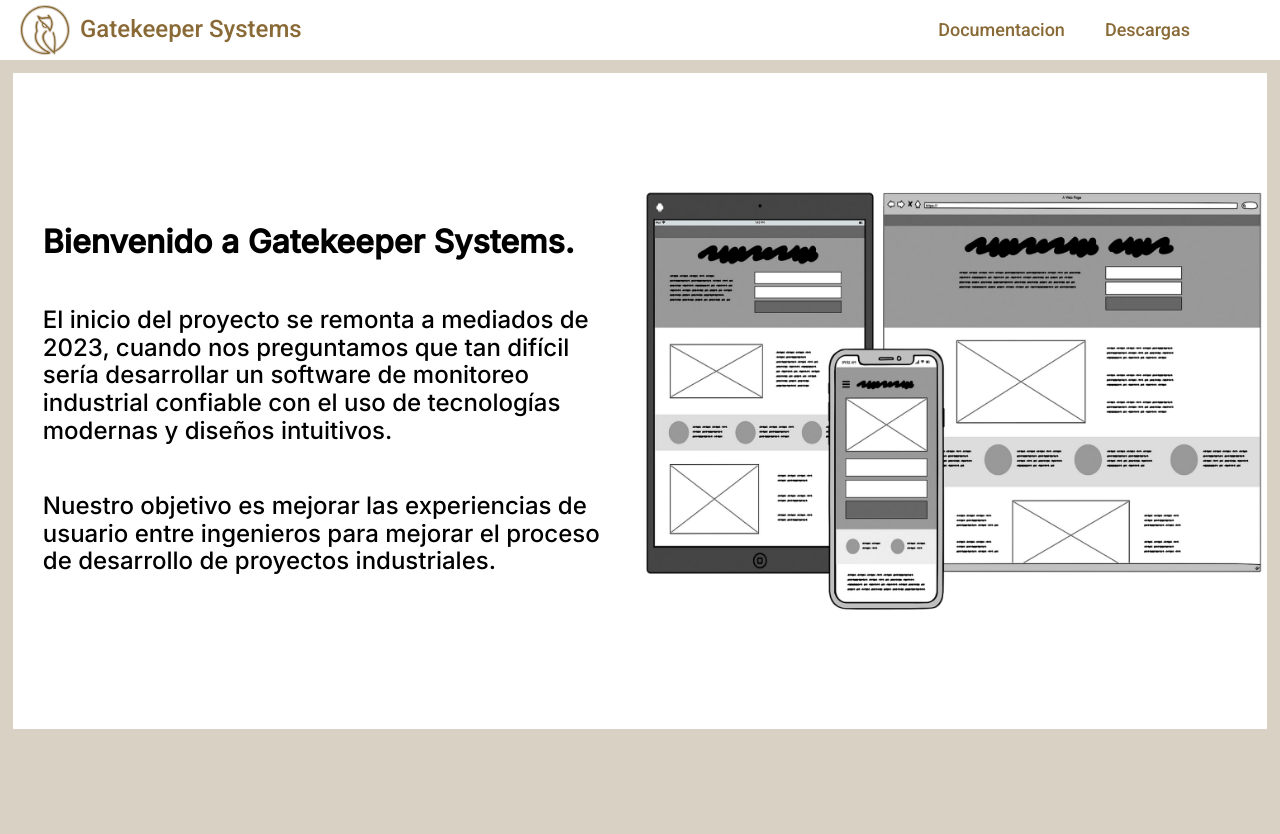
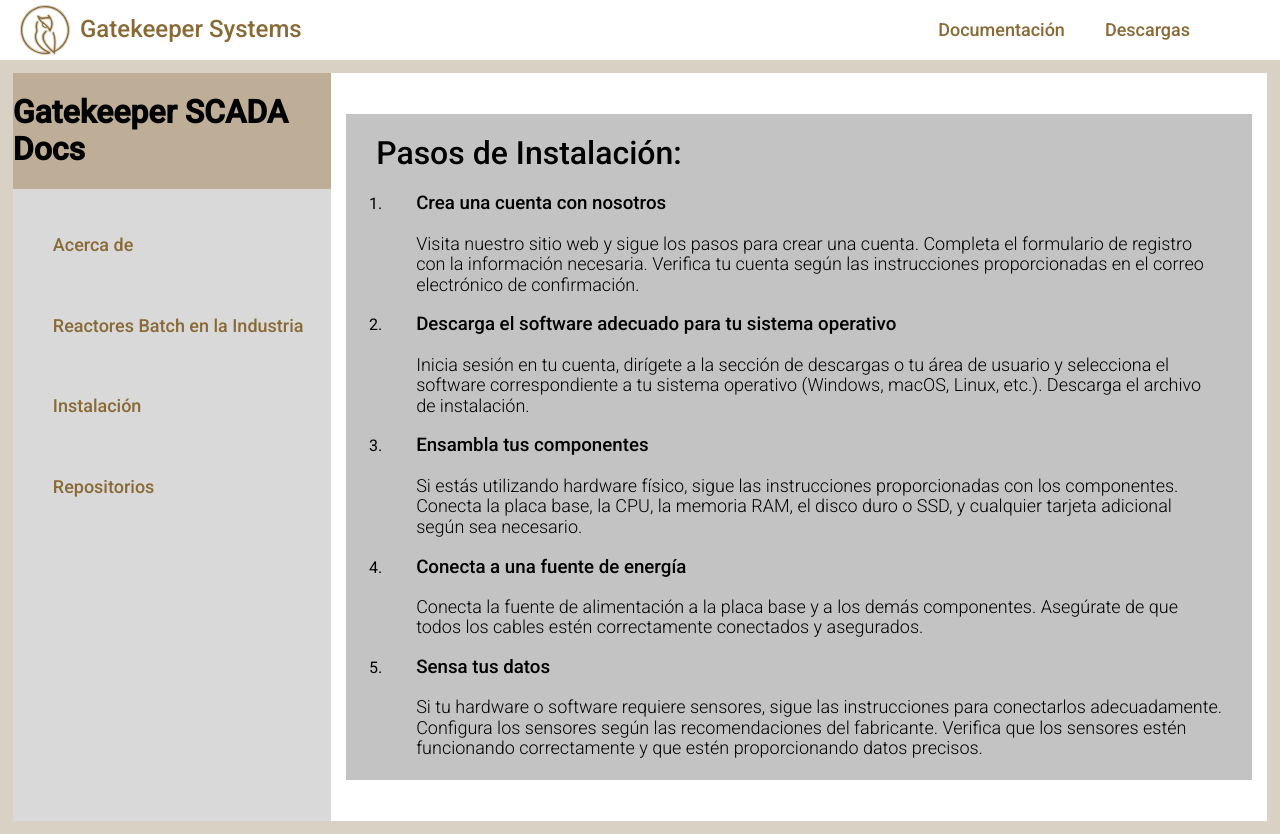
Before and after one commit to HiramZednem/gatekeeperscada-frontend, an Angular app: page /docs/Installation in a window 1280 px wide. Before the commit this address led to /. Before the commit the page ends 800 px from the top, so only its background shows below. Built offline with nearby package versions, Linux system fonts and the light colour scheme.

Commit message:
ya la buena

```diff
--- a/src/app/app.module.ts
+++ b/src/app/app.module.ts
@@ -20,6 +20,7 @@ import { DocsComponent } from './views/docs/docs.component';
 import { IntroductionComponent } from './components/docs-components/introduction/introduction.component';
 import { HardwareComponent } from './components/docs-components/hardware/hardware.component';
 import { RepositoryComponent } from './components/docs-components/repository/repository.component';
+import { InstallationComponent } from './components/docs-components/installation/installation.component';
 
 
 @NgModule({
@@ -38,6 +39,7 @@ import { RepositoryComponent } from './components/docs-components/repository/rep
     IntroductionComponent,
     HardwareComponent,
     RepositoryComponent,
+    InstallationComponent,
   ],
   imports: [
     BrowserModule,
--- a/src/app/components/docs-components/hardware/hardware.component.html
+++ b/src/app/components/docs-components/hardware/hardware.component.html
@@ -1 +1,10 @@
-<p>hardware works!</p>
+<h1>Los Reactores Batch en la Industria</h1>
+<p>Los reactores batch, utilizados en una variedad de industrias como la farmacéutica, alimentaria y química, hacen uso de diversas tecnologías para llevar a cabo procesos químicos de manera eficiente.</p>
+
+<p>La agitación y mezcla son esenciales, empleándose agitadores como hélices o paletas, así como mezcladores ultrasónicos para mejorar la dispersión de componentes. El control preciso de la temperatura se logra mediante sistemas de calefacción y enfriamiento, que pueden incluir resistencias eléctricas o serpentines de vapor.</p>
+
+<p>La instrumentación y control desempeñan un papel crucial, utilizando sensores de temperatura, presión y nivel, junto con controladores programables y sistemas de automatización. La descarga segura de productos se facilita mediante válvulas y sistemas de filtrado.</p>
+
+<p>En términos de seguridad, se implementan sistemas de alarma, monitoreo y dispositivos para aliviar la presión. Los materiales de construcción, como el acero inoxidable, se eligen por su resistencia a la corrosión.</p>
+
+<p>Además, tecnologías específicas de proceso, como sistemas para mezclar polvos o sólidos, o reactores de lecho fluidizado, se adaptan según las necesidades particulares del proceso químico. Estas tecnologías se combinan de manera integral para proporcionar flexibilidad y control en la producción mediante lotes en los reactores batch.</p>
--- /dev/null
+++ b/src/app/components/docs-components/installation/installation.component.css
@@ -0,0 +1,16 @@
+h1, h2, h3 {
+    padding: 0 3rem;
+    font-family: 'Roboto', sans-serif;
+    font-weight: 500;
+}
+p {
+    padding: 0 3rem;
+    font-family: 'Roboto', sans-serif;
+    font-weight: 300;
+    font-size: 1.8rem;
+}
+
+img {
+    width: 70rem;
+    margin: 0 auto;
+}
--- /dev/null
+++ b/src/app/components/docs-components/installation/installation.component.html
@@ -0,0 +1,38 @@
+<h1>Pasos de Instalación:</h1>
+
+    <ol>
+        <li>
+            <h3>Crea una cuenta con nosotros</h3>
+            <p>
+                Visita nuestro sitio web y sigue los pasos para crear una cuenta. Completa el formulario de registro con la información necesaria. Verifica tu cuenta según las instrucciones proporcionadas en el correo electrónico de confirmación.
+            </p>
+        </li>
+
+        <li>
+            <h3>Descarga el software adecuado para tu sistema operativo</h3>
+            <p>
+                Inicia sesión en tu cuenta, dirígete a la sección de descargas o tu área de usuario y selecciona el software correspondiente a tu sistema operativo (Windows, macOS, Linux, etc.). Descarga el archivo de instalación.
+            </p>
+        </li>
+
+        <li>
+            <h3>Ensambla tus componentes</h3>
+            <p>
+                Si estás utilizando hardware físico, sigue las instrucciones proporcionadas con los componentes. Conecta la placa base, la CPU, la memoria RAM, el disco duro o SSD, y cualquier tarjeta adicional según sea necesario.
+            </p>
+        </li>
+
+        <li>
+            <h3>Conecta a una fuente de energía</h3>
+            <p>
+                Conecta la fuente de alimentación a la placa base y a los demás componentes. Asegúrate de que todos los cables estén correctamente conectados y asegurados.
+            </p>
+        </li>
+
+        <li>
+            <h3>Sensa tus datos</h3>
+            <p>
+                Si tu hardware o software requiere sensores, sigue las instrucciones para conectarlos adecuadamente. Configura los sensores según las recomendaciones del fabricante. Verifica que los sensores estén funcionando correctamente y que estén proporcionando datos precisos.
+            </p>
+        </li>
+    </ol>
--- /dev/null
+++ b/src/app/components/docs-components/installation/installation.component.ts
@@ -0,0 +1,15 @@
+import { Component, OnInit } from '@angular/core';
+
+@Component({
+  selector: 'app-installation',
+  templateUrl: './installation.component.html',
+  styleUrls: ['./installation.component.css']
+})
+export class InstallationComponent implements OnInit {
+
+  constructor() { }
+
+  ngOnInit(): void {
+  }
+
+}
--- a/src/app/components/docs-components/introduction/introduction.component.css
+++ b/src/app/components/docs-components/introduction/introduction.component.css
@@ -0,0 +1,16 @@
+p {
+    padding: 0 3rem;
+    font-family: 'Roboto', sans-serif;
+    font-weight: 300;
+    font-size: 2.3rem;
+}
+
+img {
+    width: 70rem;
+    margin: 0 auto;
+}
+h1 {
+    padding: 0 3rem;
+    font-family: 'Roboto', sans-serif;
+    font-weight: 500;
+}
--- a/src/app/components/docs-components/introduction/introduction.component.html
+++ b/src/app/components/docs-components/introduction/introduction.component.html
@@ -1 +1,4 @@
-<p>introduction works!</p>
+<h1>Acerca de Reactores Batch</h1>
+<p>Los reactores batch son dispositivos utilizados en procesos químicos e industriales donde las sustancias químicas se mezclan y reaccionan en lotes o porciones discretas. A diferencia de los reactores continuos, en los que los productos químicos fluyen constantemente a través del sistema, en los reactores batch, los ingredientes se cargan en el reactor, se lleva a cabo la reacción, y luego se descargan los productos.</p>
+<p>Estos reactores son versátiles y se utilizan en una variedad de industrias, como la farmacéutica, la alimentaria, la química y la de procesamiento de materiales. Algunas de las ventajas de los reactores batch incluyen la capacidad de cambiar fácilmente entre diferentes productos químicos o procesos, la capacidad de controlar las condiciones de reacción de manera más precisa y la posibilidad de realizar procesos en lotes pequeños para la investigación y desarrollo.</p>
+<img class="header__image" src="../../../../assets/img/reactorbash.jpeg" alt="Reactores Batch">
--- a/src/app/components/docs-components/repository/repository.component.css
+++ b/src/app/components/docs-components/repository/repository.component.css
@@ -0,0 +1,34 @@
+h1, h2, h3 {
+    padding: 0 3rem;
+    font-family: 'Roboto', sans-serif;
+    font-weight: 500;
+}
+p {
+    padding: 0 3rem;
+    font-family: 'Roboto', sans-serif;
+    font-weight: 300;
+    font-size: 1.8rem;
+}
+
+img {
+    width: 70rem;
+    margin: 0 auto;
+}
+
+ul {
+    list-style-type: none;
+    padding: 0 3rem;
+}
+
+li {
+    margin-bottom: 10px;
+}
+
+a {
+    color: #007BFF;
+    text-decoration: none;
+}
+
+a:hover {
+    text-decoration: underline;
+}
--- a/src/app/components/docs-components/repository/repository.component.html
+++ b/src/app/components/docs-components/repository/repository.component.html
@@ -1 +1,16 @@
-<p>repository works!</p>
+<h1>Repositorios en GitHub</h1>
+
+    <h2>Backend:</h2>
+    <ul>
+        <li><a href="https://github.com/HiramZednem/gatekeeperscada-backend" target="_blank">gatekeeperscada-backend</a></li>
+    </ul>
+
+    <h2>Frontend:</h2>
+    <ul>
+        <li><a href="https://github.com/HiramZednem/gatekeeperscada-frontend" target="_blank">gatekeeperscada-frontend</a></li>
+    </ul>
+
+    <h2>Scada:</h2>
+    <ul>
+        <li><a href="https://github.com/ManuelPeregrino/Gatekeeper-SCADA" target="_blank">Gatekeeper-SCADA</a></li>
+    </ul>
--- a/src/app/components/header/header.component.html
+++ b/src/app/components/header/header.component.html
@@ -4,7 +4,7 @@
         <h1 class="header__title" (click)="goHome()">Gatekeeper Systems</h1>
     </div>
     <ul class="header__list" >
-        <li><a routerLink="/docs/overview">Documentacion</a></li>
+        <li><a routerLink="/docs/AboutUs">Documentación</a></li>
         <li><a routerLink="/login">Descargas</a></li>
     </ul>
 </div>
--- a/src/app/views/docs/docs.component.html
+++ b/src/app/views/docs/docs.component.html
@@ -7,9 +7,10 @@
     </div>
     <div class="aside__content-container">
       <ul>
-        <a routerLink="/docs/overview"><li>Overview</li></a>
-        <a routerLink="/docs/requirements"><li>Requirements</li></a>
-        <a routerLink="/docs/repository"><li>Installation</li></a>
+        <a routerLink="/docs/AboutUs"><li>Acerca de</li></a>
+        <a routerLink="/docs/BatchReactors"><li>Reactores Batch en la Industria</li></a>
+        <a routerLink="/docs/Installation"><li>Instalación</li></a>
+        <a routerLink="/docs/Repository"><li>Repositorios</li></a>
       </ul>
     </div>
   </div>
```
Also changed, not shown: src/app/app-routing.module.ts (+8 -3 lines), src/assets/img/reactorbash.jpeg (added), 1 other file (tests, documents, lock files or other folders).
